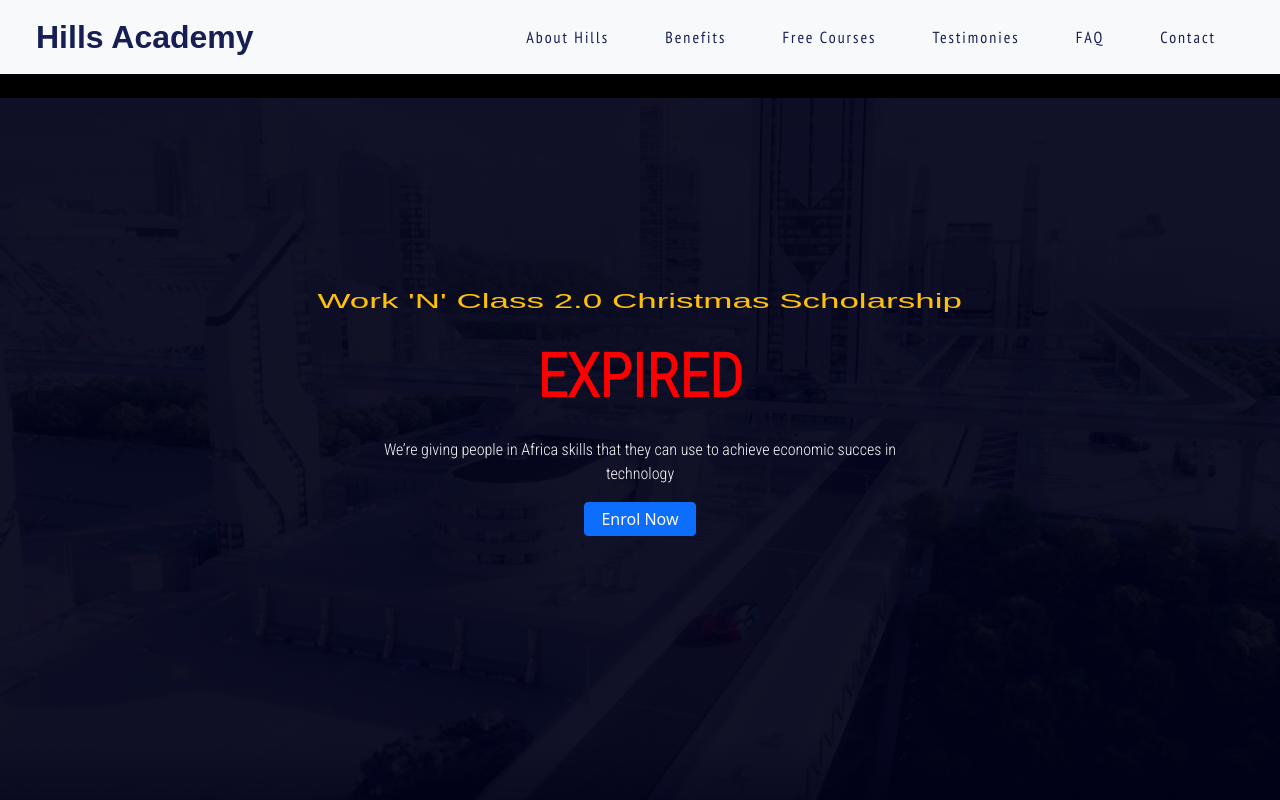
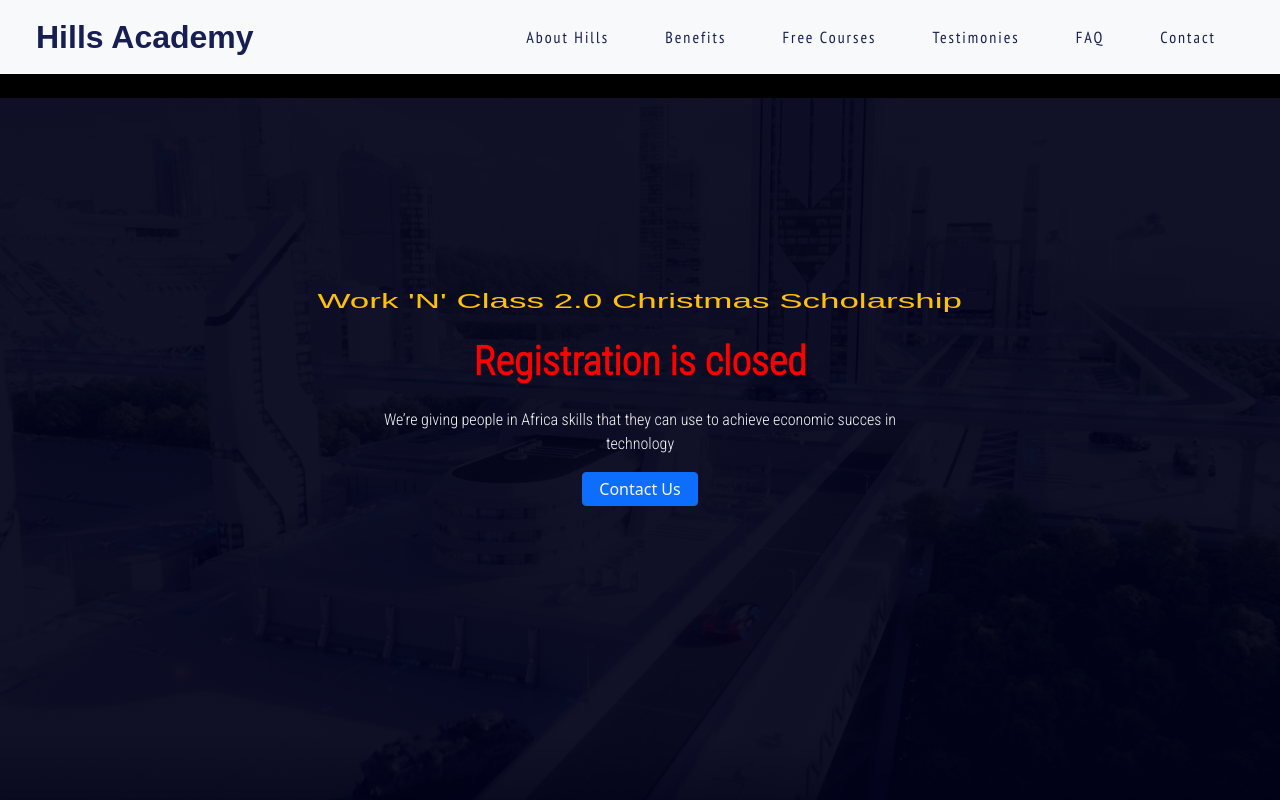
Before and after one commit to Echezonac/hills-career, a plain HTML site: page index.html in a window 1280 px wide. Shown: the top 800 px of the page. Drawn offline with nearby package versions, Linux system fonts and the light colour scheme; a web font is replaced by a local one.

Commit message:
deadline text

```diff
--- a/index.html
+++ b/index.html
@@ -117,7 +117,7 @@
             <p id="timer"></p>
             <!-- <p class=" mx-auto p-2 fw-bold" style="text-align: center;background-color: red; font-size: 1.5em;width: fit-content;border-radius: 5px;">30 Slots Only</p> -->
             <p class="text-center text-light" style="font-family: 'Roboto Condensed', sans-serif !important;"> We’re giving people in Africa skills that they can use to achieve economic succes in technology</p>
-            <a href="#courses-section" class="px-3 py-1 text-light btn btn-primary d-block mx-auto" style="width: fit-content;">Enrol Now</a>
+            <a href="#courses-section" class="px-3 py-1 text-light btn btn-primary d-block mx-auto" style="width: fit-content;">Contact Us</a>
           </div>
       </div>
       </div>
@@ -608,7 +608,7 @@
        // If the count down is over, write some text
       if (distance < 0) {
       clearInterval(x);
-      document.getElementById("timer").innerHTML = "EXPIRED";
+      document.getElementById("timer").innerHTML = "Registration is closed";
       }
       }, 1000);
     // curriculum
--- a/styles/index.css
+++ b/styles/index.css
@@ -137,7 +137,7 @@ body{
 }
 #timer{
   text-align: center;
-  font-size: 60px;
+  font-size: 40px;
   margin-top: 0px;
   color: red;
   font-weight: bold;
```
